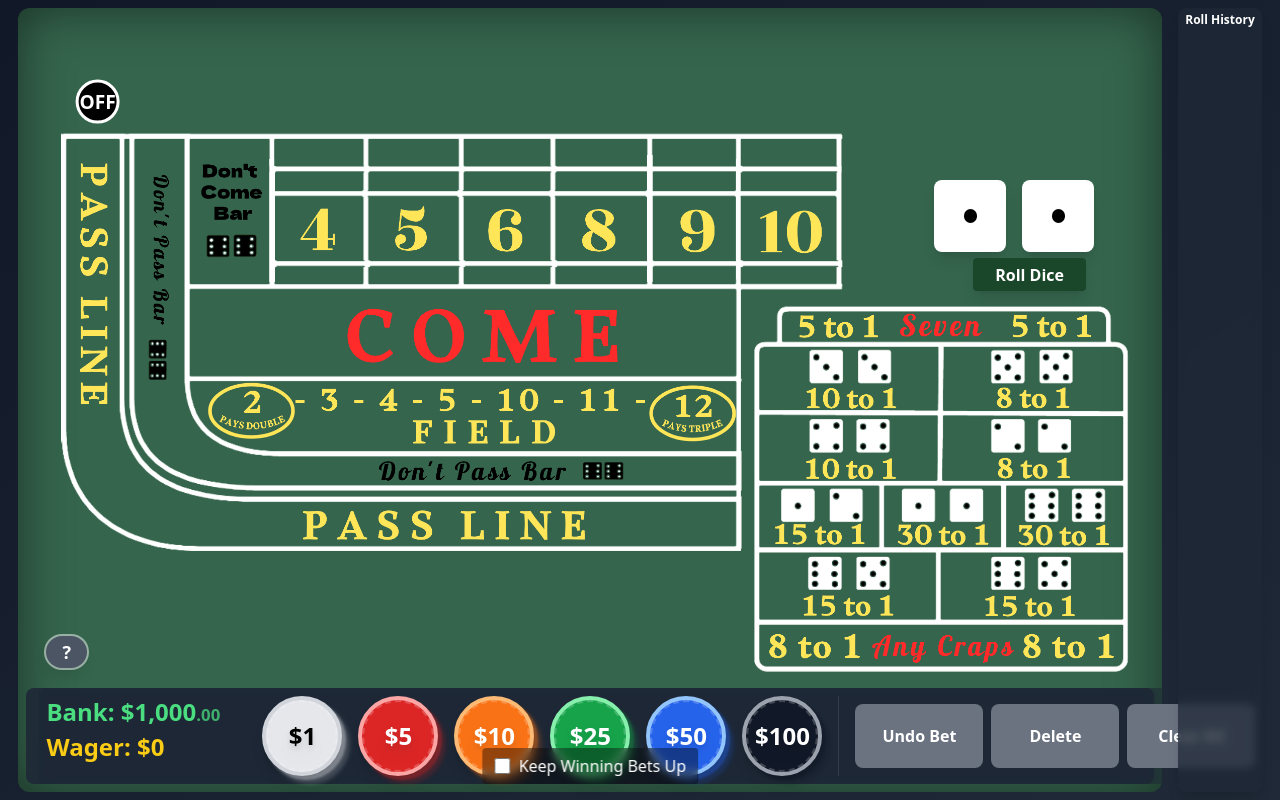
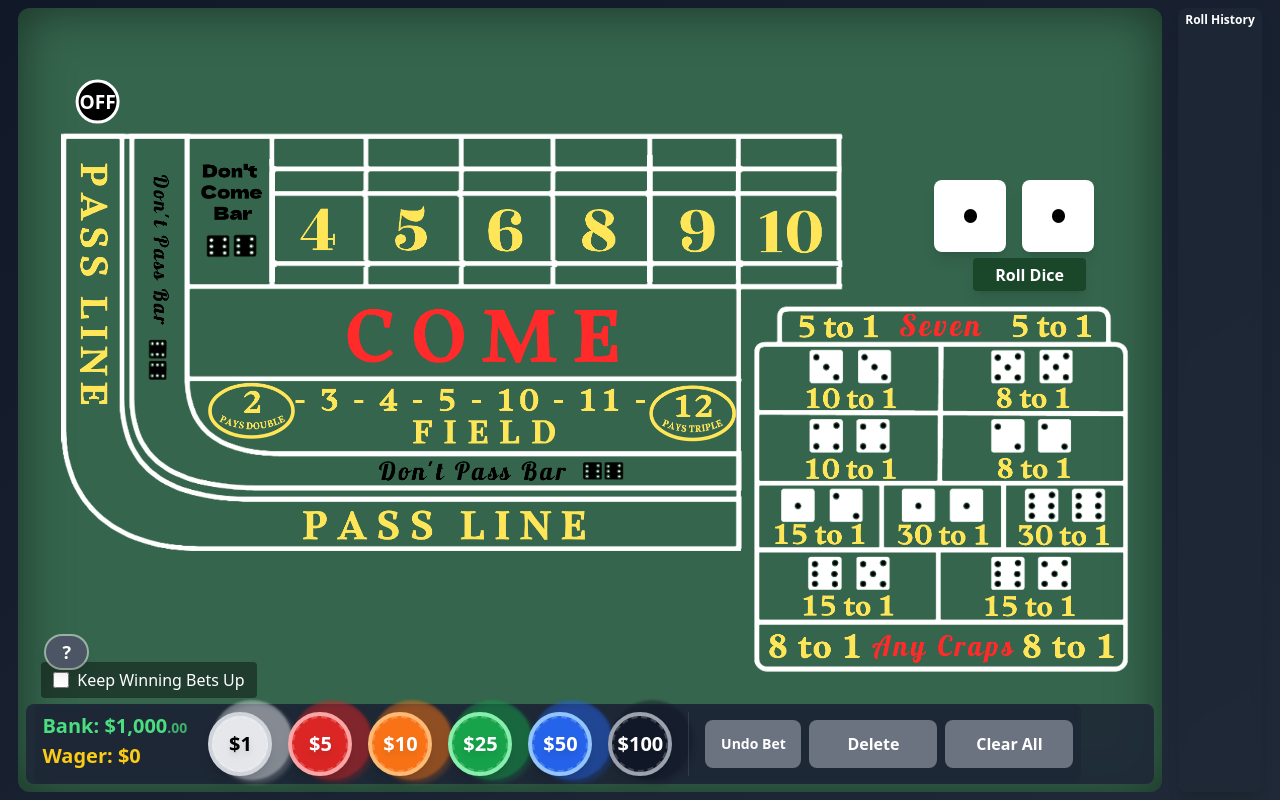
Before and after one commit to adamnelsonarcher/react-craps, a React (Create React App) app: page / in a window 1280 px wide. Built offline with nearby package versions, Linux system fonts and the light colour scheme.

Commit message:
small improvements

```diff
--- a/src/App.tsx
+++ b/src/App.tsx
@@ -529,8 +529,8 @@ const App: React.FC = () => {
                 </div>
               </div>
 
-              {/* Keep Winning Bets checkbox - positioned at bottom of game board */}
-              <label className="absolute bottom-2 left-1/2 -translate-x-1/2
+              {/* Keep Winning Bets checkbox - positioned near help button */}
+              <label className="absolute bottom-[12%] left-[2%]
                                 flex items-center gap-2 text-white cursor-pointer text-base
                                 bg-black/40 px-3 py-1.5 rounded backdrop-blur-sm z-30 select-none">
                 <div className="flex items-center gap-2 pointer-events-none">
@@ -545,10 +545,15 @@ const App: React.FC = () => {
               </label>
             </div>
 
-            {/* Betting Controls - Position at bottom with increased margin */}
-            <div className={`absolute bottom-0 left-0 right-0 mb-2 mt-4
+            {/* Betting Controls - Full width positioning with scaling */}
+            <div className={`absolute bottom-0 left-0 right-0 mb-2 mt-4 z-50
                             ${helpMode ? 'pointer-events-none' : ''}`}>
-              <div className="flex gap-4 items-stretch h-24 bg-gray-800/90 backdrop-blur-sm rounded-lg px-3 mx-2">
+              <div className="flex gap-2 items-stretch bg-gray-800/90 backdrop-blur-sm rounded-lg px-2 mx-2"
+                   style={{
+                     height: 'clamp(48px, 12vh, 80px)', // Smaller height
+                     transform: 'scale(clamp(0.8, 1vw / 16, 1))', // Scale entire container
+                     transformOrigin: 'center bottom'
+                   }}>
                 <BettingControls
                   onChipSelect={setSelectedChipValue}
                   selectedChipValue={selectedChipValue}
@@ -558,40 +563,16 @@ const App: React.FC = () => {
                   deleteMode={deleteMode}
                   bank={bank}
                   bankDisplay={
-                    <div className="flex flex-col justify-center w-[200px]">
-                      <span className="text-2xl text-green-400 font-bold whitespace-nowrap">
+                    <div className="flex flex-col justify-center w-[150px]"> {/* Reduced width */}
+                      <span className="text-xl text-green-400 font-bold whitespace-nowrap"> {/* Smaller text */}
                         Bank: <AnimatedBalance value={bank} animate={lastProfit > 0} />
                       </span>
-                      <span className="text-2xl text-yellow-400 font-bold whitespace-nowrap">
+                      <span className="text-xl text-yellow-400 font-bold whitespace-nowrap">
                         Wager: ${calculateTotalWager(bets).toLocaleString()}
                       </span>
                     </div>
                   }
                 />
-
-                <div className="h-full w-px bg-gray-600/50" />
-
-                {/* Right section - Dice and Quick Roll */}
-                <div className="flex-1 flex flex-col gap-2 py-2">
-                  <div className="flex-1 flex flex-col gap-2">
-                    <DiceArea
-                      onRoll={handleRoll}
-                      isRolling={isRolling}
-                      quickRoll={quickRoll}
-                      onQuickRollChange={setQuickRoll}
-                      className="w-40 h-full"
-                    />
-                    <label className="flex items-center gap-2 text-white cursor-pointer text-sm">
-                      <input
-                        type="checkbox"
-                        checked={quickRoll}
-                        onChange={(e) => setQuickRoll(e.target.checked)}
-                        className="w-4 h-4 rounded"
-                      />
-                      Quick Roll
-                    </label>
-                  </div>
-                </div>
               </div>
             </div>
           </div>
--- a/src/components/BettingControls.tsx
+++ b/src/components/BettingControls.tsx
@@ -18,7 +18,7 @@ const Chip: React.FC<ChipProps> = ({ value, color, ringColor, isSelected, onClic
       className={`relative group ${disabled ? 'opacity-50 cursor-not-allowed' : 'cursor-pointer'}`}
       onClick={onClick}
     >
-      <div className={`chip w-20 h-20 ${color}
+      <div className={`chip w-16 h-16 ${color}
                     flex items-center justify-center
                     border-4 ${isSelected ? 'border-gold' : ringColor}
                     shadow-lg ${!disabled && 'hover:scale-110 active:scale-95'}
@@ -30,7 +30,7 @@ const Chip: React.FC<ChipProps> = ({ value, color, ringColor, isSelected, onClic
                     rotate-45"></div>
 
         <div className="flex flex-col items-center">
-          <span className={`text-2xl font-bold drop-shadow-lg
+          <span className={`text-xl font-bold drop-shadow-lg
                         ${color === 'bg-gray-200' ? 'text-black' : 'text-white'}`}>
             ${value}
           </span>
@@ -100,7 +100,7 @@ const BettingControls: React.FC<BettingControlsProps> = ({
         <div className="flex gap-2 h-full py-2">
           <button
             className="btn bg-gray-500 text-white hover:bg-gray-600
-                        text-base px-4 w-32 h-full"
+                        text-sm px-3 w-24 h-full"
             onClick={onUndo}
           >
             Undo Bet
```
